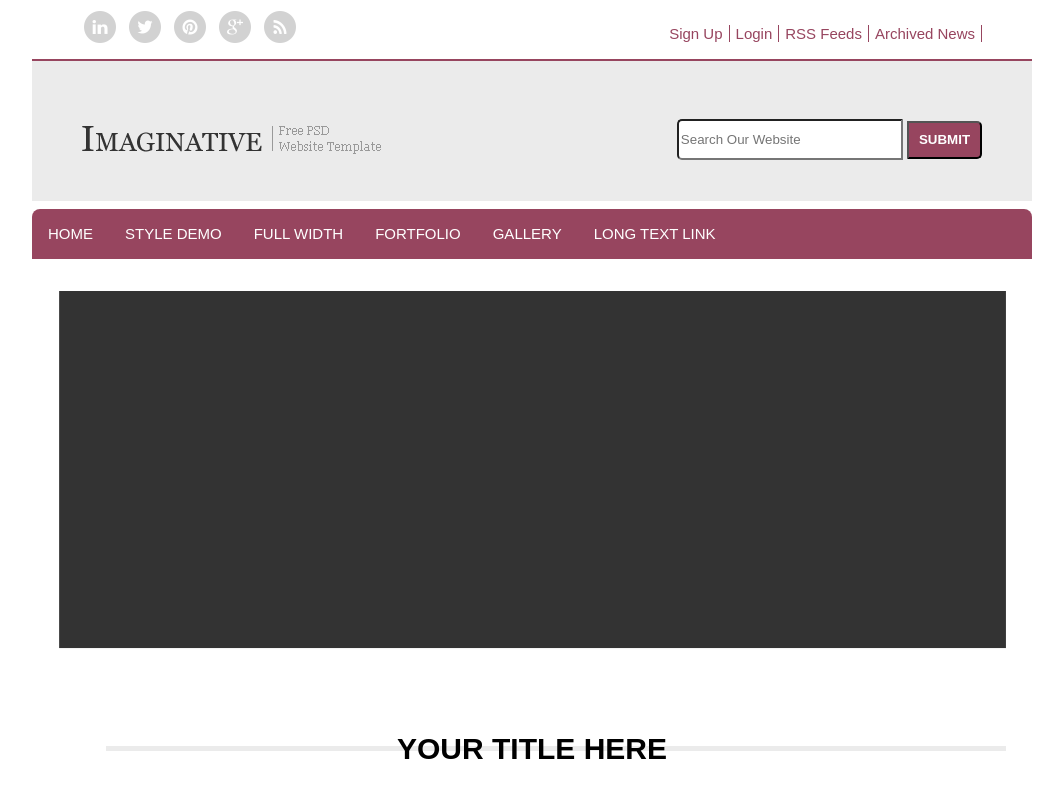
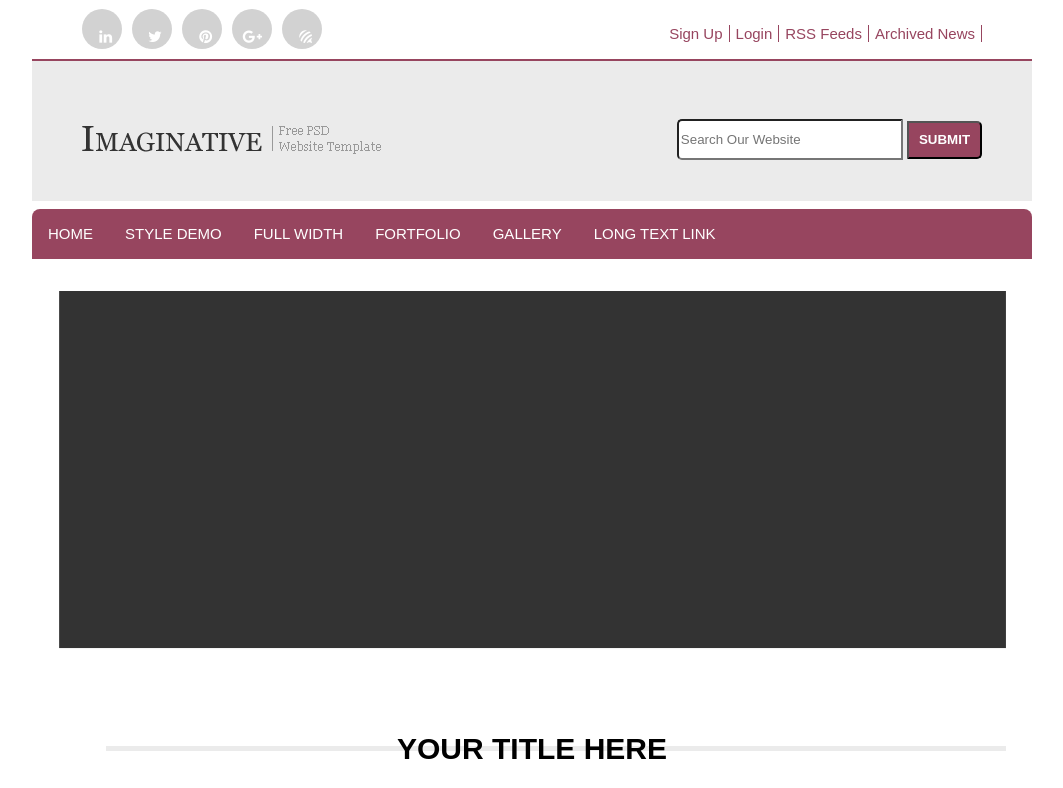
Before and after one commit to hoangtuantuhaui/Bai1PSD_22052018-, a plain HTML site: page index.html in a window 1280 px wide. Shown: the top 788 px of the page, without its empty margins (108-1171 px from the left). Drawn offline with Linux system fonts and the light colour scheme.

Commit message:
HTML-CSS

```diff
--- a/css/style.css
+++ b/css/style.css
@@ -1,4 +1,24 @@
-
+.circle {
+			width: 30px;
+			height: 30px;
+			background: #d2d2d2;
+			text-align: center;
+			padding: 5px;
+			color: #fff;
+			-moz-border-radius: 100px;
+			-webkit-border-radius: 100px;
+			border-radius: 100px;
+			position: relative;
+		}
+		.circle:hover{
+			background:#c30;
+			cursor: pointer;
+		}
+		.circle span{
+			position: absolute;
+			top: 20px;
+			right: 10px;
+		}
 
 
 body{
--- a/index.html
+++ b/index.html
@@ -6,6 +6,7 @@
 	<meta http-equiv="X-UA-Compatible" content="IE=edge">
 	<title>Web Design</title>
 	<link rel="stylesheet" href="./css/style.css">
+	 <link rel="stylesheet" href="https://cdnjs.cloudflare.com/ajax/libs/font-awesome/4.7.0/css/font-awesome.min.css">
 </head>
 <body>
 	<!-- HEADER -->
@@ -14,11 +15,15 @@
 			<div class="container">
 			<div id="header-top-left">
 				<ul>
-					<li><img src="./image/icon-linkedin.png" alt=""></li>
-					<li><img src="./image/icon-twitter.png" alt=""></li>
-					<li><img src="./image/icon-printerest.png" alt=""></li>
-					<li><img src="./image/icon-google-plus.png" alt=""></li>
-					<li><img src="./image/icon-rss.png" alt=""></li>
+					<li class="circle"><span class="fa fa-linkedin"></span></li>
+					<li class="circle"><span class="fa fa-twitter"></span></li>
+
+					<li class="circle"><span class="fa fa-pinterest"></span></li>
+
+					<li class="circle"><span class="	fa fa-google-plus"></span></li>
+
+					<li class="circle"><span class="	fa fa-forumbee"></span></li>
+
 				</ul>
 			</div>
 			<div id="header-top-right">
```
